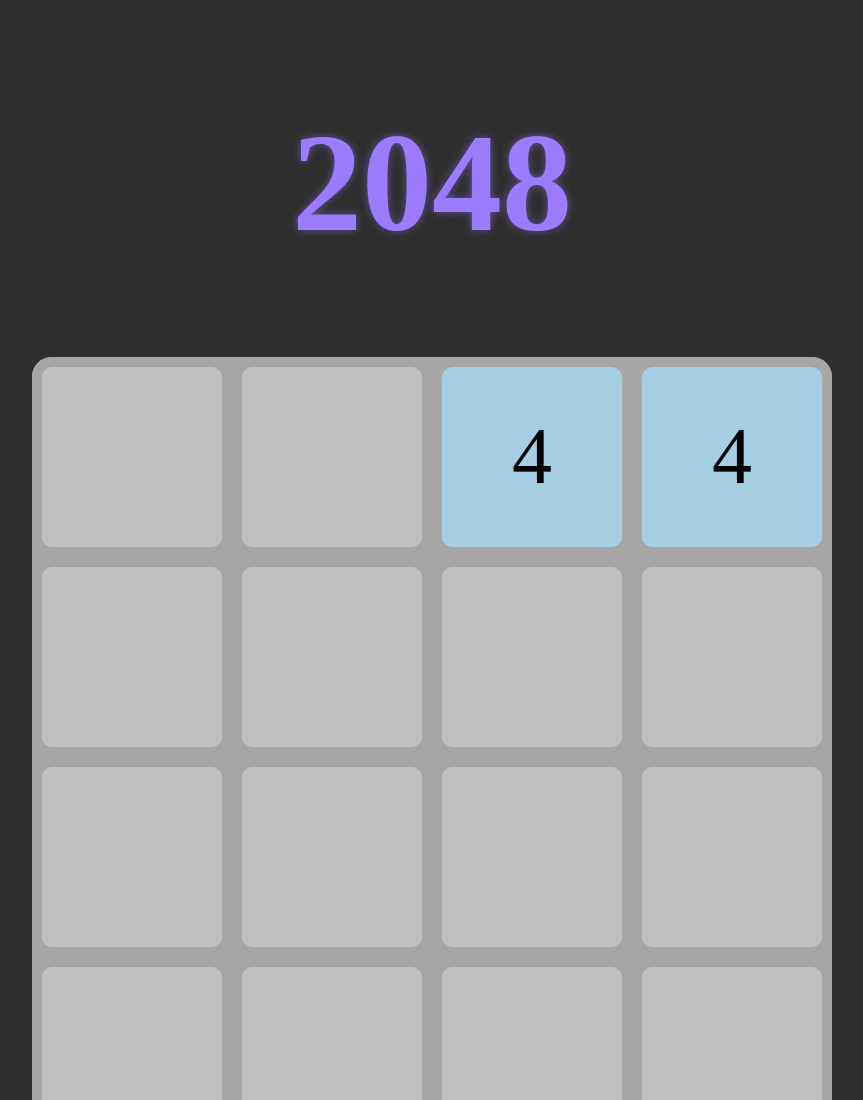
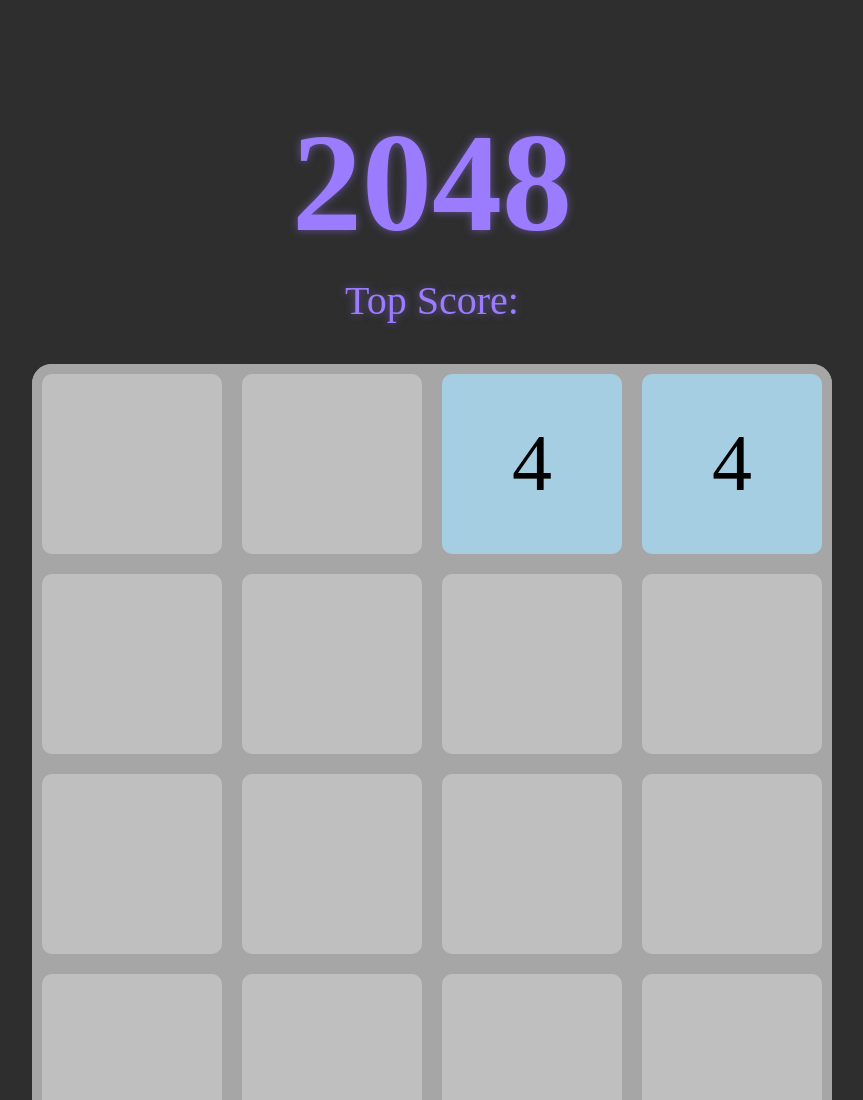
Before and after one commit to migclay12/2048, a plain HTML site: page ex00/index.html in a window 1280 px wide. Shown: the top 1100 px of the page, without its empty margins (208-1071 px from the left). Drawn offline with Linux system fonts and the light colour scheme.

Commit message:
modified docker and added top score

```diff
--- a/ex00/css/style.css
+++ b/ex00/css/style.css
@@ -43,6 +43,15 @@ body {
 	display: flex;
 	justify-content: center;
 	font-size: 70px;
+	color: #9b7cff;
+	text-shadow: 0 0 8px rgba(155,124,255,0.5);
+	margin-bottom: -120px;
+}
+
+.top-score {
+	display: flex;
+	justify-content: center;
+	font-size: 40px;
 	color: #9b7cff;
 	text-shadow: 0 0 8px rgba(155,124,255,0.5);
 }
--- a/ex00/index.html
+++ b/ex00/index.html
@@ -10,6 +10,9 @@
 			<div class="game-title">
 				<h1>2048</h1>
 			</div>
+			<div>
+				<p class="top-score">Top Score: <span id="top-score-value"></span></span></p>
+			</div>
 			<div class="grid-container">
 			</div>
 			<div class="score-container">
--- a/ex00/script.js
+++ b/ex00/script.js
@@ -117,6 +117,14 @@ function updateScore(sum)
 	const newScore = currentScore + sum;
 
 	score.innerHTML = newScore;
+
+	const topScore = document.querySelector("#top-score-value");
+	const currentTopScore = parseInt(topScore.textContent);
+	if (currentTopScore === 0)
+		topScore.textContent = 0;
+
+	if (newScore > currentTopScore)
+		topScore.innerHTML = newScore;
 }
 
 function resetScore()
```
Also changed, not shown: 2 other files.
